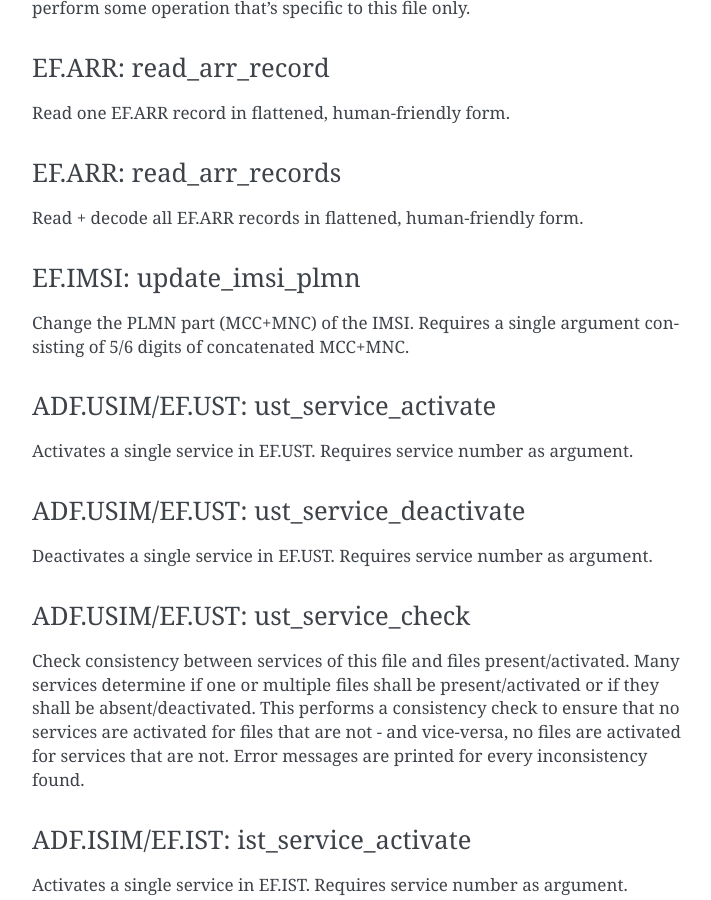
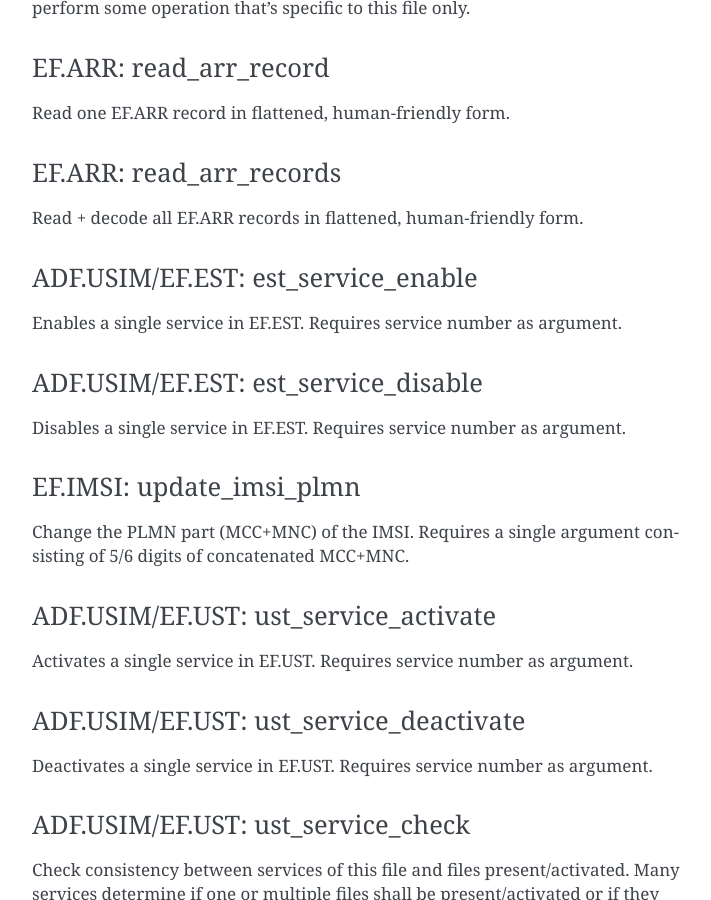
Before and after one commit to osmocom/pysim, a Sphinx documentation site: the page built from docs/shell.rst, in a window 1280 px wide and 900 px high, scrolled down 12555 px. Shown: the whole window, without its empty margins (388-1099 px from the left). Built offline with Sphinx 7.4.7, drawn with Linux system fonts in a browser that asks for light colours; some of the changed text lies outside the part shown.

Commit message:
docs: Document the file-specific commands for ADF.USIM/EF.EST
Change-Id: Iddba9f25ba957f03ca25628a7742fe40fd79c030

```diff
--- a/docs/shell.rst
+++ b/docs/shell.rst
@@ -555,6 +555,14 @@ EF.ARR: read_arr_records
 ~~~~~~~~~~~~~~~~~~~~~~~~
 Read + decode all EF.ARR records in flattened, human-friendly form.
 
+ADF.USIM/EF.EST: est_service_enable
+~~~~~~~~~~~~~~~~~~~~~~~~~~~~~~~~~~~
+Enables a single service in EF.EST.  Requires service number as argument.
+
+ADF.USIM/EF.EST: est_service_disable
+~~~~~~~~~~~~~~~~~~~~~~~~~~~~~~~~~~~~
+Disables a single service in EF.EST.  Requires service number as argument.
+
 EF.IMSI: update_imsi_plmn
 ~~~~~~~~~~~~~~~~~~~~~~~~~
 Change the PLMN part (MCC+MNC) of the IMSI.  Requires a single argument consisting of 5/6 digits of
```
